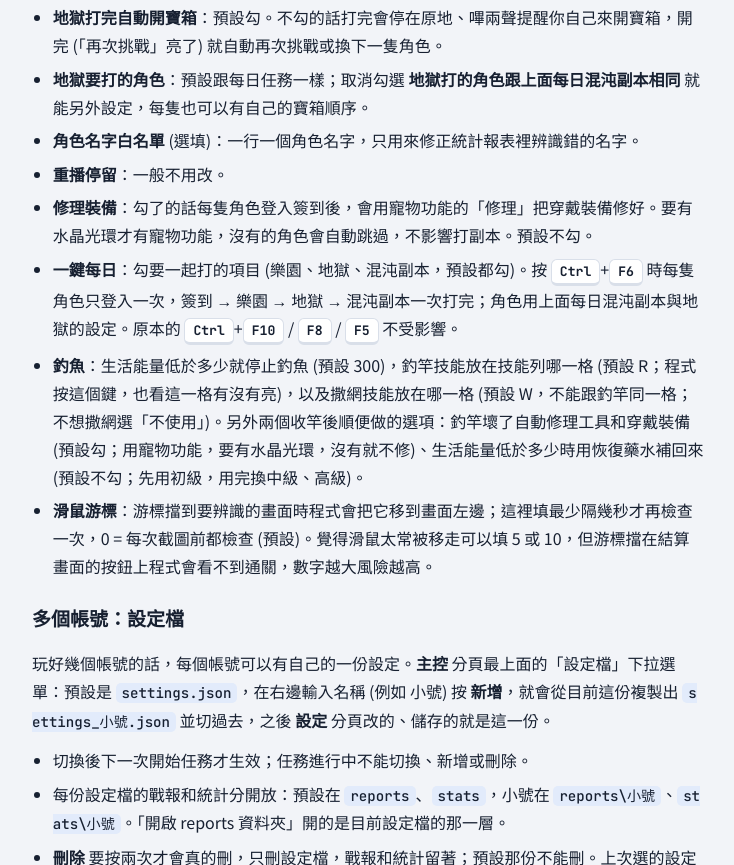
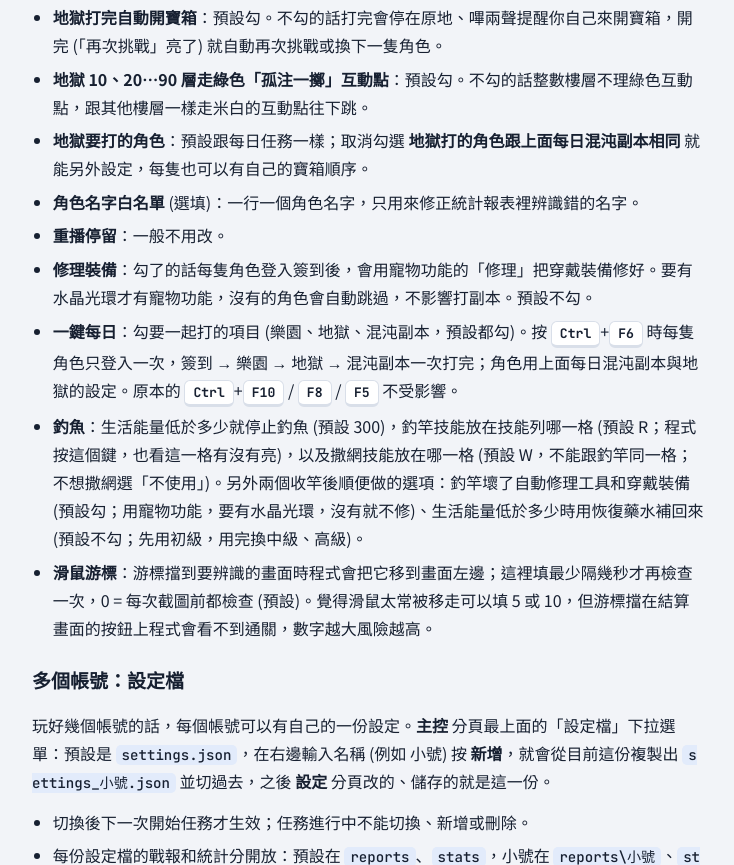
Before and after one commit to sd016808/LostArkSmartHunterGUI, a plain HTML site: page docs/index.html in a window 1280 px wide. Shown: the part 5535-6400 px from the top of the page, without its empty margins (284-1018 px from the left). Drawn offline with Linux system fonts and the light colour scheme; a web font is replaced by a local one.

Commit message:
docs: 更新使用手冊 (圖文版)

```diff
--- a/docs/index.html
+++ b/docs/index.html
@@ -556,6 +556,7 @@ footer { margin-top: 56px; padding-top: 20px; border-top: 1px solid var(--line);
           <ul>
             <li><b>地獄寶箱順序</b>：打完要開哪個寶箱，照順序挑畫面上第一個有的，用「、」隔開，例如 <span class="path">特殊提煉、綁定金幣、融合</span>。名稱裡有這幾個字就算符合，寫 <span class="path">7階段特殊提煉寶箱</span> 就只要 7 階段的。留空 = 預設順序 (特殊提煉 &gt; 綁定金幣 &gt; 融合 &gt; 天堂 &gt; 破壞石 &gt; 提煉輔助 &gt; 星石 &gt; 碎片 &gt; 命運之石 &gt; 能力石 &gt; 手環)。</li>
             <li><b>地獄打完自動開寶箱</b>：預設勾。不勾的話打完會停在原地、嗶兩聲提醒你自己來開寶箱，開完 (「再次挑戰」亮了) 就自動再次挑戰或換下一隻角色。</li>
+            <li><b>地獄 10、20…90 層走綠色「孤注一擲」互動點</b>：預設勾。不勾的話整數樓層不理綠色互動點，跟其他樓層一樣走米白的互動點往下跳。</li>
             <li><b>地獄要打的角色</b>：預設跟每日任務一樣；取消勾選 <span class="ui">地獄打的角色跟上面每日混沌副本相同</span> 就能另外設定，每隻也可以有自己的寶箱順序。</li>
             <li><b>角色名字白名單</b> (選填)：一行一個角色名字，只用來修正統計報表裡辨識錯的名字。</li>
             <li><b>重播停留</b>：一般不用改。</li>
```
